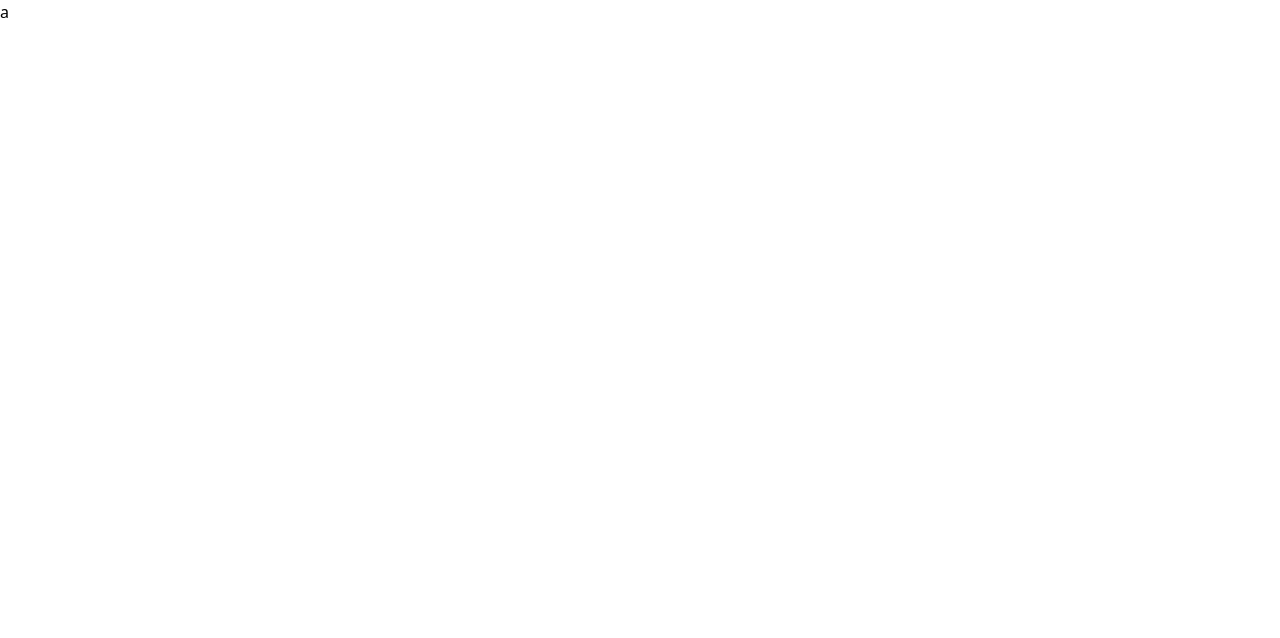
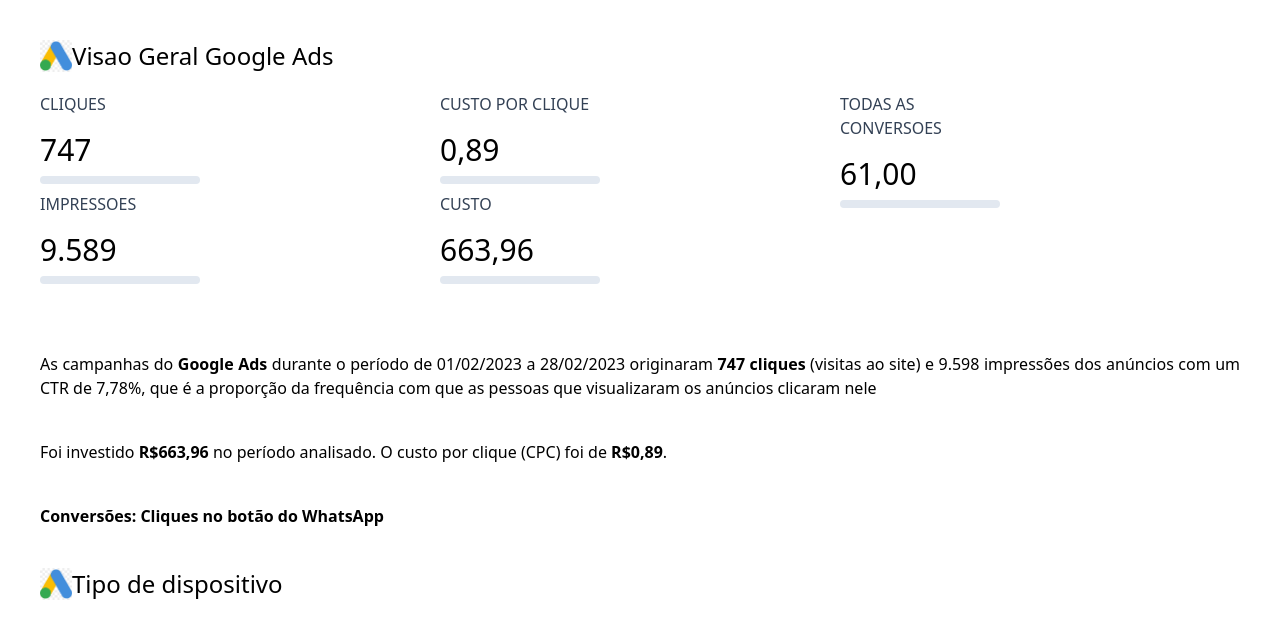
Before and after one commit to kauaa0361/dash-gt, a Next.js app: page / in a window 1280 px wide. Shown: the top 638 px of the page. Built offline with nearby package versions, Linux system fonts and the light colour scheme.

Commit message:
create custompage

```diff
--- /dev/null
+++ b/apiteste.json
@@ -0,0 +1,9 @@
+{
+  "googleAds":{
+    "cliques": "747",
+    "impressoes":"9.598",
+    "custo por clique":"0,89",
+    "custo":"663,96",
+    "todas as conversoes":"61,0"
+  }
+}
--- /dev/null
+++ b/components/page/index.jsx
@@ -0,0 +1,52 @@
+import Image from "next/image"
+
+export function CustomPage() {
+  const a = require("/apiteste.json")
+  console.log(a);
+  return(
+    <main className="ml-10 mr-10">
+      <Title icon="/ads.jpg" title="Visao Geral Google Ads"/>
+      <section className="grid justify-left grid-flow-row-dense
+      grid-col-1 lg:grid-flow-col lg:grid-rows-2">
+        <DataSection title="cliques" value="747"/>
+        <DataSection title="impressoes" value="9.589"/>
+        <DataSection title="custo por clique" value="0,89"/>
+        <DataSection title="custo" value="663,96"/>
+        <DataSection title="todas as conversoes" value="61,00"/>
+      </section>
+      <CustomContent/>
+      <Title icon="/ads.jpg" title="Tipo de dispositivo"/>
+    </main>
+  )
+}
+
+function DataSection({title, value}) {
+  return (
+    <section className="uppercase w-40 h-20 mt-5">
+      <p className="text-md font-light text-slate-700">{title}</p>
+      <p className="text-3xl font-medium mt-4">{value}</p>
+      <div className="bg-slate-200 w-full h-2 mt-2 rounded-md"/>
+    </section>
+  )
+}
+
+function Title({icon,title}) {
+  return(
+    <section className="flex mt-10">
+      <Image className="w-8 h-8" width={200} height={200} src={icon} alt="ads logo"/>
+      <h1 className="text-2xl font-medium">{title}</h1>
+  </section>
+  )
+}
+
+function CustomContent() {
+  return(
+    <section className="mt-20 text-justify">
+    <p className="mt-10">As campanhas do <strong>Google Ads</strong> durante o período de 01/02/2023 a 28/02/2023 originaram <strong>747 cliques </strong>
+      (visitas ao site) e 9.598 impressões dos anúncios com um CTR de 7,78%, que é a proporção da frequência
+      com que as pessoas que visualizaram os anúncios clicaram nele</p>
+    <p className="mt-10">Foi investido <strong>R$663,96</strong> no período analisado. O custo por clique (CPC) foi de <strong>R$0,89</strong>.</p>
+    <p className="mt-10"><strong>Conversões: Cliques no botão do WhatsApp</strong></p>
+  </section>
+  )
+}
--- a/pages/index.js
+++ b/pages/index.jsx
@@ -1,4 +1,6 @@
 import Head from 'next/head'
+import { CustomPage } from '@/components/page'
+
 
 export default function Home() {
   return (
@@ -8,9 +10,7 @@
         <meta name="description" content="Generated by create next app" />
         <meta name="viewport" content="width=device-width, initial-scale=1" />
       </Head>
-      <main>
-        <div className=''>a</div>
-      </main>
+      <CustomPage/>
     </>
   )
 }
```
Also changed, not shown: .gitpod.yml (added), public/ads.jpg (added).
